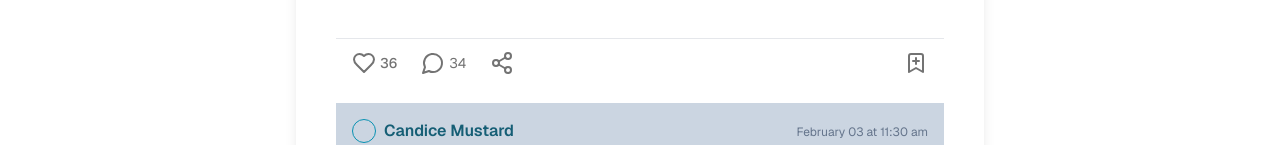
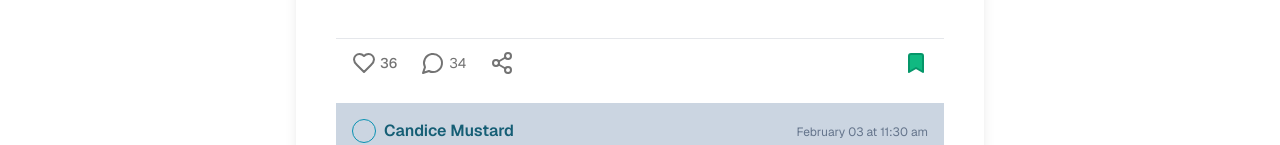
Before and after one commit to SaraDonaldson/weird-wonderful-finds-site, a Next.js app: page /forum in a window 1280 px wide. Shown: the part 666-811 px from the top of the page. Built offline with nearby package versions, Linux system fonts and the light colour scheme.

Commit message:
add states and styles to save button

```diff
--- a/components/buttons/SavePostButton/SavePostButton.tsx
+++ b/components/buttons/SavePostButton/SavePostButton.tsx
@@ -1,10 +1,37 @@
-import { BookmarkPlusIcon } from 'lucide-react'
-import React from 'react'
+import { Bookmark, BookmarkPlusIcon } from 'lucide-react'
+import React, { useState } from 'react'
 
-function SavePostButton() {
+interface SavePostButtonProps{
+    saved: boolean
+    toggleSavePostCallback: () => void
+}
+
+function SavePostButton({saved, toggleSavePostCallback}:SavePostButtonProps) {
+    const [isSaved, setIsSaved]= useState<boolean>(saved)
+
+    function handleClick(){
+        toggleSavePostCallback()
+        setIsSaved((isSaved) => !isSaved)
+    }
+
   return (
-    <button className="text-gray-600 dark:text-gray-400 hover:text-violet-brand dark:hover:text-cyan-accent transition">
-        <BookmarkPlusIcon />
+    <button className="text-gray-600 dark:text-gray-400"
+        onClick={()=> handleClick()}
+        aria-label={saved ? 'Remove bookmark' : 'Save post'}
+        >
+        {isSaved ?
+        (
+            <BookmarkPlusIcon
+                className='h-6 w-6 duration-150 transition-colors ease-in-out cursor-pointer
+                            active:scale-90 active:duration-75 hover:scale-110 hover:text-emerald-300'
+    />
+        ):(
+            <Bookmark
+                className='h-6 w-6 duration-150 transition-transform ease-in-out cursor-pointer fill-emerald-500
+                 stroke-emerald-600 hover:fill-emerald-300 active:scale-90 active:duration-75'
+
+            />
+        )}
     </button>
   )
 }
--- a/components/posts/Post/PostInteractionBar/PostInteractionBar.tsx
+++ b/components/posts/Post/PostInteractionBar/PostInteractionBar.tsx
@@ -13,6 +13,9 @@ function PostInteractionBar() {
     function triggerComment(){
         console.log('open comment form')
     }
+     function savePostToggle(){
+        console.log('save post to bookmarks')
+    }
 
   return (
         <div className="border-t border-gray-200 dark:border-gray-700 px-4 py-3 flex items-center justify-between">
@@ -21,7 +24,7 @@ function PostInteractionBar() {
             <CommentButton  triggerCommentCallback={triggerComment}/>
             <SharePostButton postId='2667gdbdjoddg'/>
         </div>
-            <SavePostButton/>
+            <SavePostButton toggleSavePostCallback={savePostToggle} saved={false}/>
       </div>
   )
 }
```
